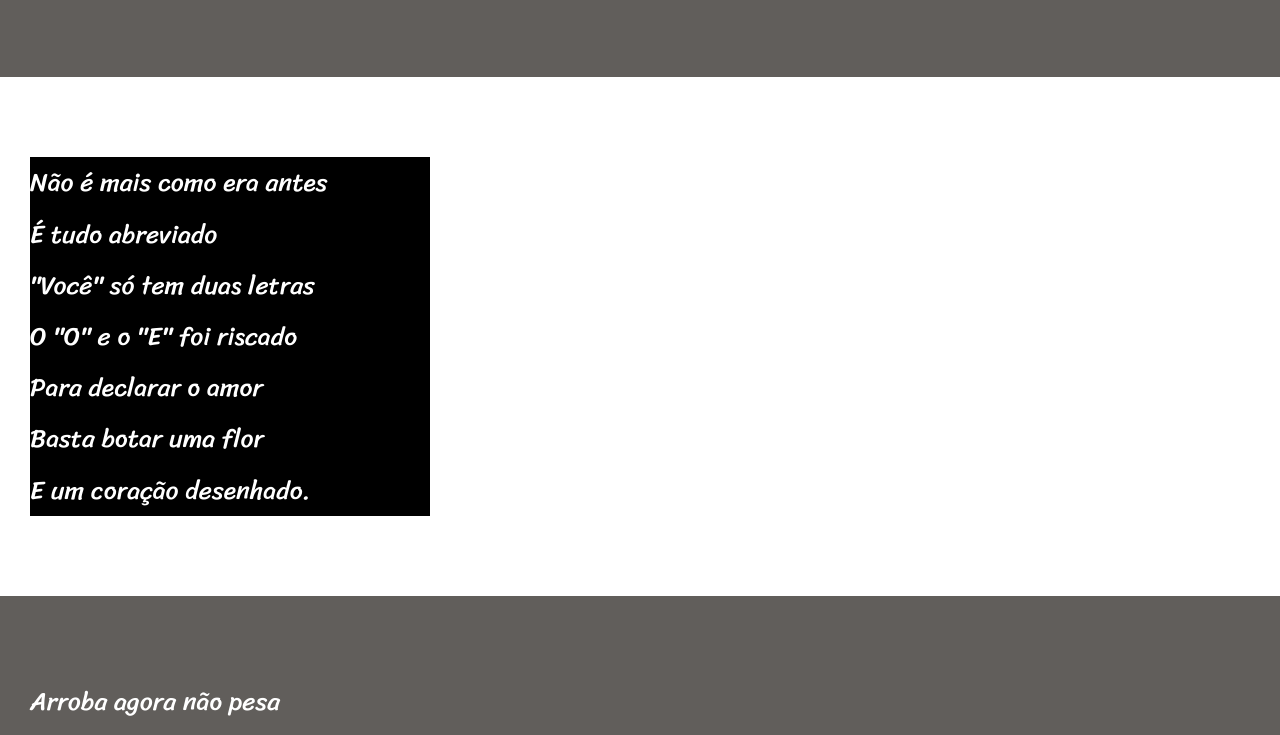
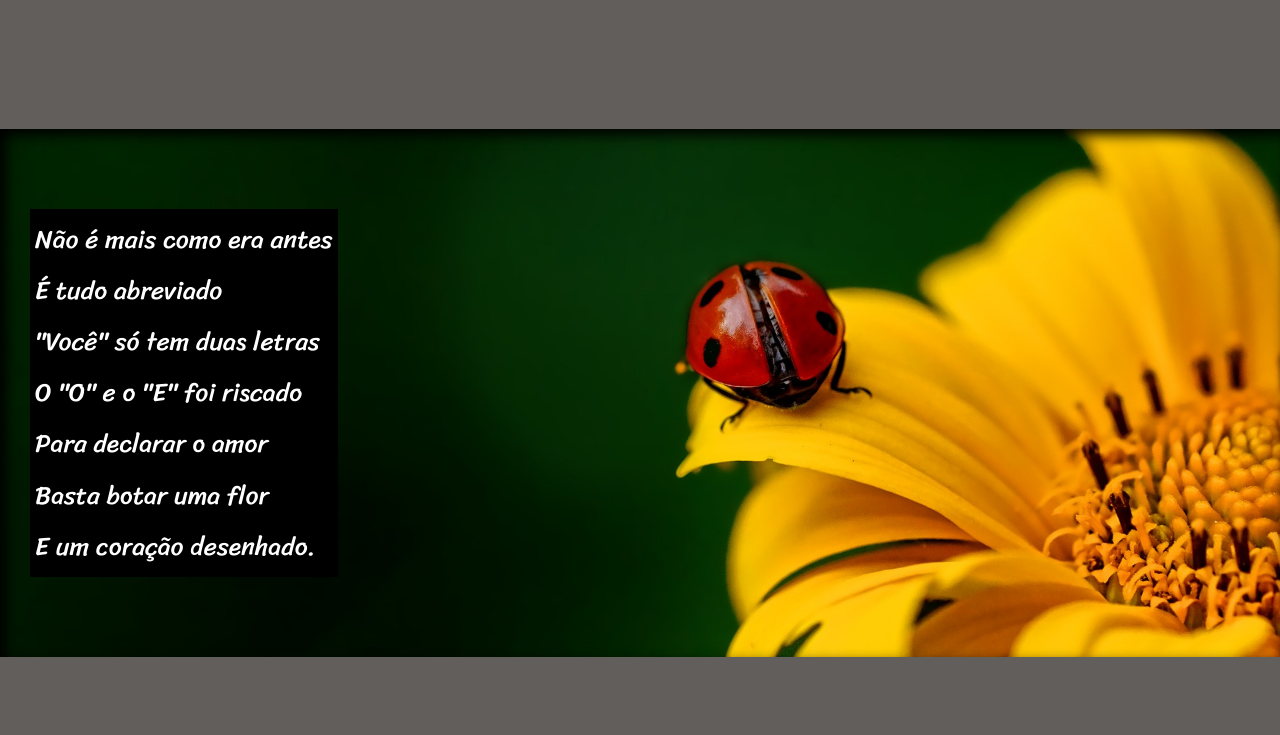
Before and after one commit to kallemback/MODULO3, a plain HTML site: page Projeto02/index.html in a window 1280 px wide. Shown: the part 630-1365 px from the top of the page. Drawn offline with Linux system fonts and the light colour scheme.

Commit message:
atualização incluindo o paralax

```diff
--- a/Projeto02/index.html
+++ b/Projeto02/index.html
@@ -27,7 +27,7 @@
 
 
 
-    <section class="imagem">
+    <section class="imagem" id="img01">
         <p>
             Não é mais como era antes <br>
             É tudo abreviado <br>
@@ -60,7 +60,7 @@
         </p>
     </section>
 
-    <section class="imagem">
+    <section class="imagem" id="img02">
 
         <p>
             Tenho saudade das cartas <br>
--- a/Projeto02/style.css
+++ b/Projeto02/style.css
@@ -51,22 +51,45 @@ section{
     font-family: var(--fonte3);
     font-size: 2vw;
 }
+section > p{
+
+    padding-bottom:  2em;
+
+}
 section.normal{
     background-color: rgb(97, 94, 91);
     color: white;
 }
 section.imagem {
 
-    background-color: white;
+    background-color: rgb(51, 51, 51);
     color: white;
+    box-shadow: inset 6px 6px 13px 0px black;
+    background-size: cover;
+    background-attachment: fixed;
 }
+
 section.imagem > p {
-    width: 400px;
-    background-color: black;
+    display: inline-block;
+    padding: 5px;
+    background-color: rgb(0, 0, 0);
+    text-shadow: 1px 1px 0px black;
+}
+section#img01{
+    background-image: url(./imagens/background001.jpg);
+    background-position: right center;
 
 }
+
+section#img02{
+    background-image: url(../Projeto02/imagens/background002.jpg);
+    background-position: right center;
+
+}
+
+
 footer {
-    background-color: black;
+    background-color: rgb(12, 12, 12);
     color: white;
     text-align: center;
     padding: 10px;
```
